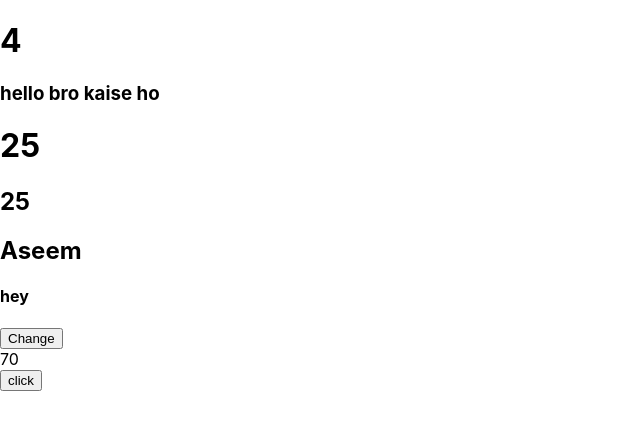
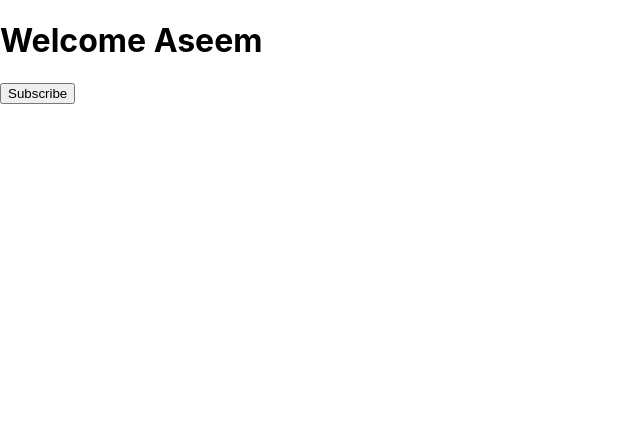
Before and after one commit to Aseem4091/ReactPractice, a React (Create React App) app in the folder my-app/: page / in a window 1280 px wide. Shown: the top 430 px of the page, without its empty margins (0-640 px from the left). Built offline with nearby package versions, Linux system fonts and the light colour scheme.

Commit message:
added new file

```diff
--- a/my-app/src/App.jsx
+++ b/my-app/src/App.jsx
@@ -1,19 +1,19 @@
 import React, { useState } from 'react';
 import Products from './Products';
+import Greet from './Greet';
+import Message from './Message';
 
 function App() {
-  const result = 2 + 2; // Calculate result here
- var [a,b]=useState(69);
   return (
-    <div className="w-full h-screen bg-zinc-900 flex items-center justify-center">
-      <h1 className="w-44 h-32 rounded-xl bg-red-600">{result}</h1>
-      <div>
-      <h3 className="text-blue-600">hello bro kaise ho</h3>
-      </div>
-
-    <Products age="25" data={{age:25, name:"Aseem"}} />
-    <div className='text-white'>{a+1}</div>
-    <button onClick={()=>b(a+1)} className='px-3 py-1 bg-green-500 rounded-md text-sm'>click</button>
+    <div >
+     {/* <Greet name="Bruce Lee" heroname="batman">
+      <p>This is new element</p>
+      </Greet>
+     <Greet name="Michael Clarke" heroname="Spiderman">
+      <button>Click me </button>
+      </Greet>
+     <Greet name="Diana Penty" heroname="Catman"/> */}
+     <Message/>
     </div>
   );
 }
--- /dev/null
+++ b/my-app/src/Greet.jsx
@@ -0,0 +1,16 @@
+import React from 'react'
+
+const Greet=props=>{
+    console.log(props)
+    return(
+        <div>
+            <h1>Hello {props.name} a.k.a {props.heroname}</h1>
+            {props.children}
+        </div>
+
+    )
+
+
+}
+
+export default Greet
--- /dev/null
+++ b/my-app/src/Message.js
@@ -0,0 +1,28 @@
+import React, { Component } from 'react'
+
+export class Message extends Component {
+    constructor(){
+        super()
+        this.state={
+            message:'Welcome Aseem'
+        }
+    }
+    changeMessgae(){
+        this.setState({
+            message:'Thank you for subscribing'
+        })
+    }
+  render() {
+    return (
+        <div>
+            <h1>
+        {this.state.message}
+      </h1>
+      <button onClick={()=> this.changeMessgae()}>Subscribe</button>
+        </div>
+
+    )
+  }
+}
+
+export default Message
```
